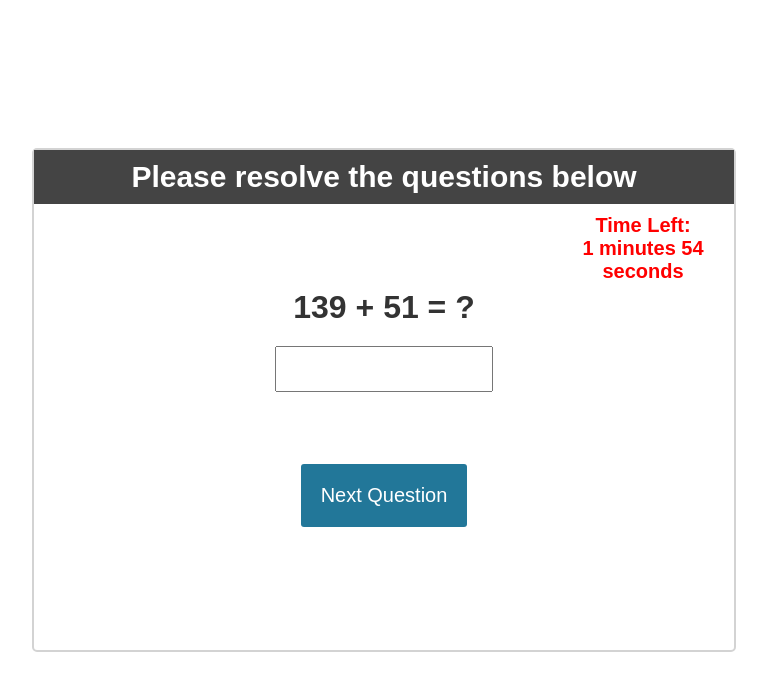
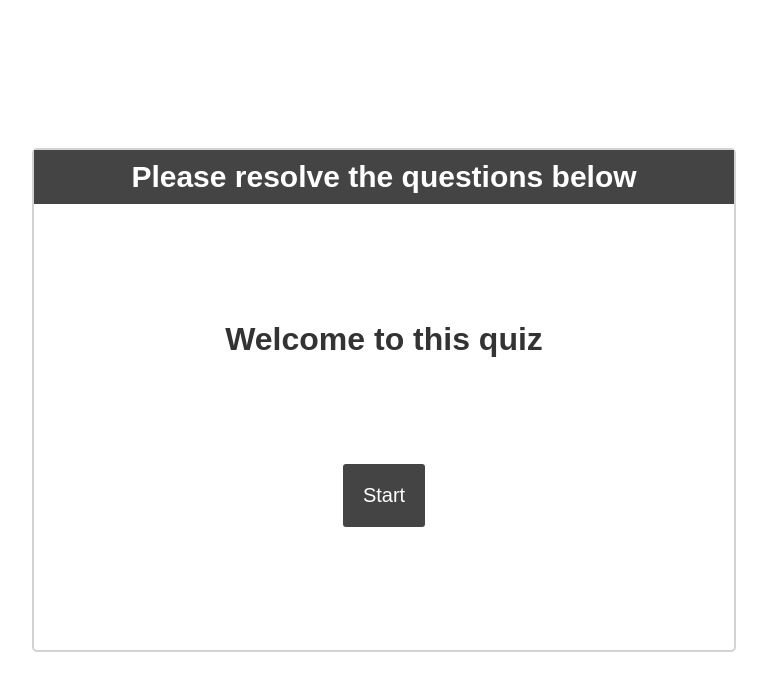
Before and after one commit to annanda/calmed_task_environment, a Flask app: page /third_task in a window 1280 px wide. Shown: the top 691 px of the page, without its empty margins (256-1023 px from the left). Run offline with Flask 2, Linux system fonts and the light colour scheme.

Commit message:
Adding an initial screen before the questions, improved the feedback type (if the answer is wrong or empty)

```diff
--- a/static/quiz.css
+++ b/static/quiz.css
@@ -31,27 +31,15 @@ h1#worksheet {
     display: block;
 }
 
-/*#submit, #previous{*/
-/*    font-family: sans-serif;*/
-/*    font-size: 20px;*/
-/*    background-color: #279;*/
-/*    color: #fff;*/
-/*    border: 0px;*/
-/*    border-radius: 3px;*/
-/*    padding: 20px;*/
-/*    cursor: pointer;*/
-/*    margin-bottom: 20px;*/
-/*    display: none;*/
-/*}*/
 
-#submit, #previous {
+#submit, #previous, #next {
     display: none;
 }
 
 button {
     font-family: sans-serif;
     font-size: 20px;
-    background-color: #279;
+    background-color: #444;
     color: #fff;
     border: 0px;
     border-radius: 3px;
@@ -64,7 +52,7 @@ button {
     background-color: #38a;
 }
 
-.slide {
+.slide, .slide_wrapper {
     position: absolute;
     left: 0px;
     top: 75px;
@@ -106,6 +94,10 @@ input[type=text] {
     font-size: x-large;
 }
 
+input[type=text]:disabled {
+    background: #dddddd;
+}
+
 #quiz-time-left {
     width: 26%;
     float: right;
--- a/static/quiz.js
+++ b/static/quiz.js
@@ -5,6 +5,7 @@ window.onload = function () {
     const submitButton = document.getElementById('submit');
     const previousButton = document.getElementById("previous");
     const nextButton = document.getElementById("next");
+    const startButton = document.getElementById("start");
 
     let number_30_sec = 4
     let total_seconds = 30 * number_30_sec;
@@ -25,6 +26,7 @@ window.onload = function () {
         }
     }
 
+    // where I put the questions
     const myQuestions = [
         {
             question: "139 + 51 = ?",
@@ -47,6 +49,13 @@ window.onload = function () {
     function buildQuiz() {
         // we'll need a place to store the HTML output
         const output = [];
+
+        // this is to create the initial slide - welcome slide
+        output.push(`
+            <div class="slide_wrapper">
+                <p class="question"> Welcome to this quiz</p>
+            </div>
+        `);
 
         // for each question...
         myQuestions.forEach(
@@ -82,6 +91,8 @@ window.onload = function () {
     }
 
     function showResults() {
+        // to stop the timer
+        clearInterval(timer);
         // gather answer containers from our quiz
         const answerContainers = quizContainer.querySelectorAll('.answers');
 
@@ -114,24 +125,48 @@ window.onload = function () {
         });
 
         // show number of correct answers out of total
-        resultsContainer.innerHTML = numCorrect + ' out of ' + myQuestions.length;
+        resultsContainer.innerHTML = 'You got ' + numCorrect + ' out of ' + myQuestions.length + '. <br> Well done!!!';
     }
 
     // display quiz right away
     buildQuiz();
-    CheckTime();
+    // CheckTime();
+
+    // to show the welcome/ending slides instead of questions
+    function showWrapperSlide(n) {
+        if (currentSlideWrapper == 0) {
+            slides[currentSlide].classList.remove('active-slide');
+            slides_wrapper[n].classList.add('active-slide');
+            currentSlideWrapper = n;
+        }
+    }
+
+    function hideWrapperSlide() {
+        slides_wrapper[currentSlideWrapper].classList.remove('active-slide');
+    }
 
     const slides = document.querySelectorAll(".slide");
+    const slides_wrapper = document.querySelectorAll(".slide_wrapper")
+
     let currentSlide = 0;
+    let currentSlideWrapper = 0;
+    showWrapperSlide(0);
+
+
+    function showInitialSlide() {
+        // to start the timer
+        CheckTime();
+        // to show the first question
         showSlide(0);
-
-    // const slides = document.querySelectorAll(".slide");
-    // let currentSlide = 0;
+        // to hide the initial slide
+        hideWrapperSlide();
+    }
 
     function showSlide(n) {
         slides[currentSlide].classList.remove('active-slide');
         slides[n].classList.add('active-slide');
         currentSlide = n;
+        startButton.style.display = 'none';
         if (currentSlide === 0) {
             previousButton.style.display = 'none';
         } else {
@@ -146,8 +181,6 @@ window.onload = function () {
         }
     }
 
-    // showSlide(0);
-
     function showNextSlide() {
         // showSlide(currentSlide + 1);
         const answerContainers = quizContainer.querySelectorAll('.answers');
@@ -155,10 +188,15 @@ window.onload = function () {
         const selector = 'input[name=question' + currentSlide + ']';
         const userAnswer = (answerContainer.querySelector(selector) || {}).value;
 
+        if (userAnswer === "") {
+            messagesContainer.innerHTML = "Your answer is empty, please write an answer";
+            messagesContainer.style.color = 'red';
+
+        } else {
             if (myQuestions[currentSlide].correctAnswer === userAnswer) {
                 if (currentSlide === slides.length - 1) {
-                // showSlide(currentSlide);
                     messagesContainer.innerHTML = ""
+                    // show results if it is the last slide. This way I can delete the current message container content.
                     showResults();
                 } else {
                     showSlide(currentSlide + 1);
@@ -170,6 +208,9 @@ window.onload = function () {
             }
         }
 
+
+    }
+
     function showPreviousSlide() {
         showSlide(currentSlide - 1);
         messagesContainer.innerHTML = ""
@@ -178,7 +219,9 @@ window.onload = function () {
     previousButton.addEventListener("click", showPreviousSlide);
     nextButton.addEventListener("click", showNextSlide);
 
-    // on submit, show results
+
     // submitButton.addEventListener('click', showResults);
+    // on submit, still call showNextSlide, there I handle if it is the last slide
     submitButton.addEventListener('click', showNextSlide);
+    startButton.addEventListener('click', showInitialSlide);
 }
--- a/templates/third_task.html
+++ b/templates/third_task.html
@@ -14,9 +14,10 @@
             <div id="quiz"></div>
         </div>
         <div id="quiz-buttons-message">
+            <button id="start">Start</button>
             <button id="previous">Previous Question</button>
             <button id="next">Next Question</button>
-            <button id="submit">Submit Quiz</button>
+            <button id="submit">Submit Answers</button>
             <div id="messages"></div>
             <div id="results"></div>
 
```
Lines whose indentation alone changed are shown as unchanged.
